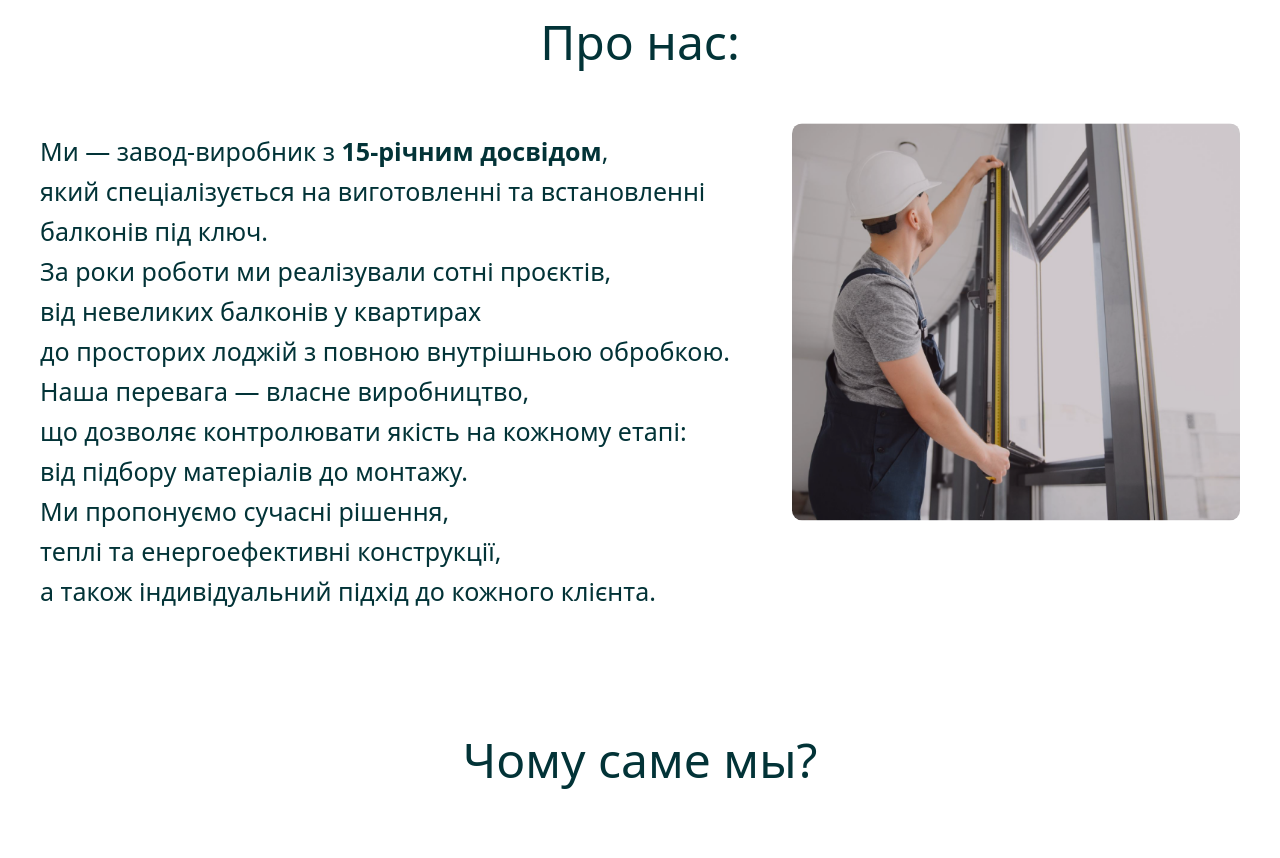
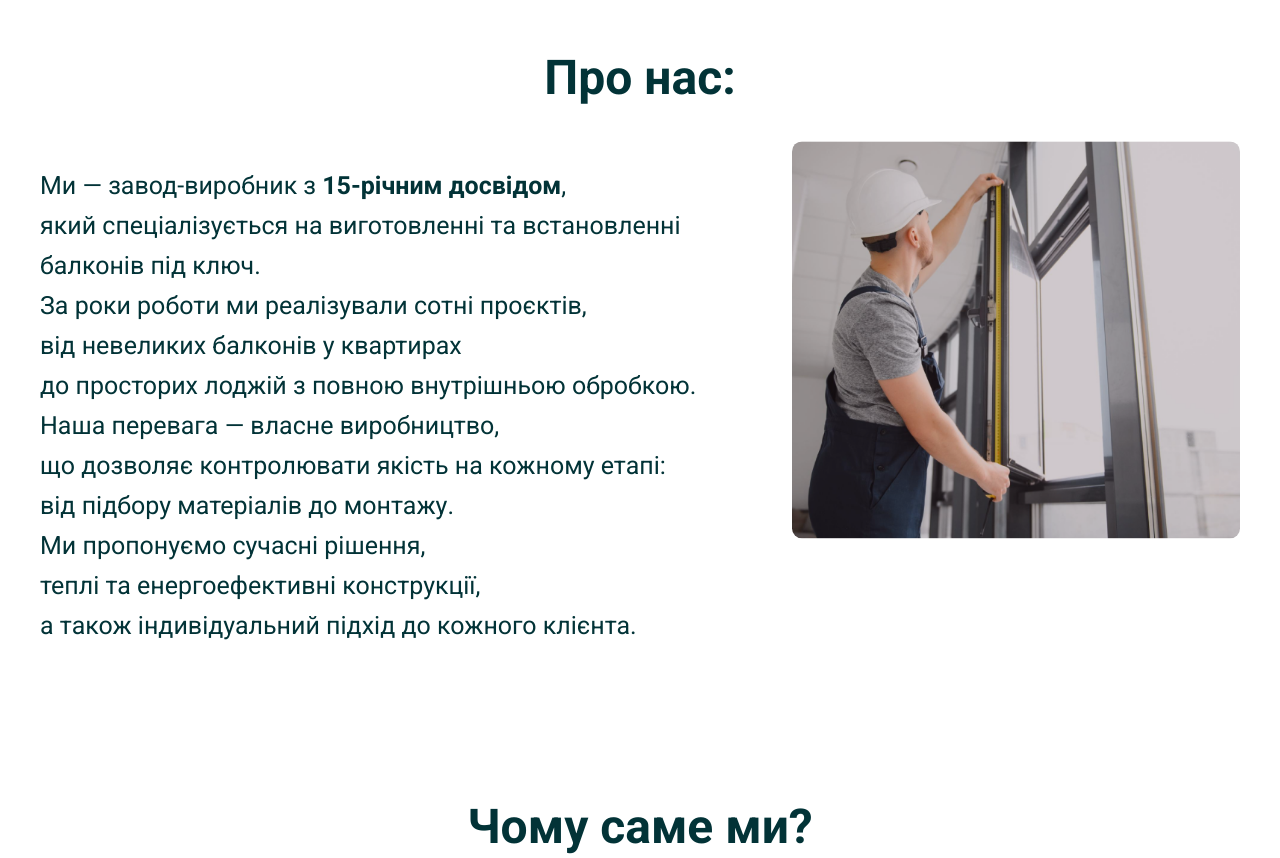
Before and after one commit to Saireckx/xxxx, a plain HTML site: page index.html in a window 1280 px wide. Shown: the part 1300-2158 px from the top of the page. Drawn offline with nearby package versions, Linux system fonts and the light colour scheme; a web font is replaced by a local one.

Commit message:
Update index.html

```diff
--- a/index.html
+++ b/index.html
@@ -16,8 +16,7 @@
 
   <!-- font awesome (icons) -->
   <link rel="stylesheet" href="https://cdnjs.cloudflare.com/ajax/libs/font-awesome/7.0.0/css/all.min.css">
-  <!-- bootstrap slider -->
-  <link rel="stylesheet" href="	https://cdn.jsdelivr.net/npm/bootstrap@5.3.7/dist/css/bootstrap.min.css">
+
 </head>
 
 <body>
@@ -93,7 +92,7 @@
   </div>
 
   <div class="advantages-block" id="advantagesTarget">
-    <h1 class="subtitle">Чому саме мы?</h1>
+    <h1 class="subtitle">Чому саме ми?</h1>
     <div class="advantages">
       <div class="advantages-row">
         <div class="advantage">
```
